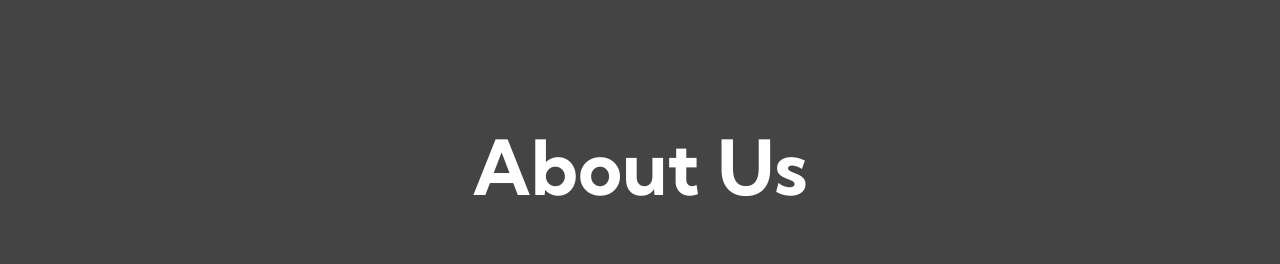
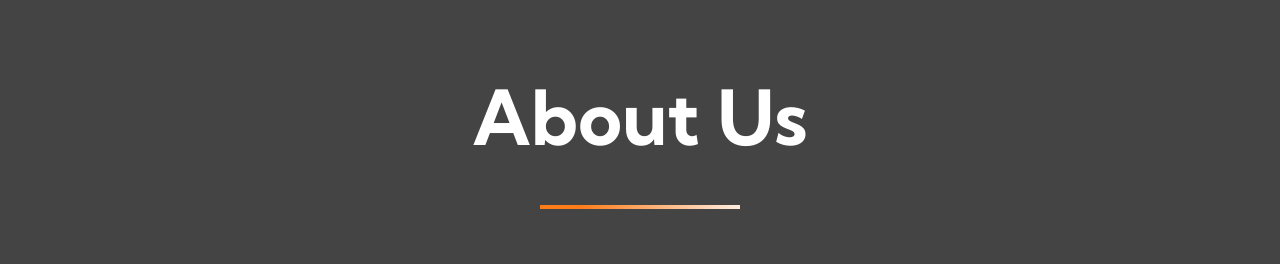
Before and after one commit to danielbrah/e-commerce, a Vue app: page /about in a window 1280 px wide. Shown: the part 239-503 px from the top of the page. Built offline with nearby package versions, Linux system fonts and the light colour scheme.

Commit message:
add line and animation

```diff
--- a/src/assets/sass/pages/about.scss
+++ b/src/assets/sass/pages/about.scss
@@ -6,10 +6,33 @@
     {
         display: grid;
         place-items: center;
-        height: 700px;
+        height: 75vh;
         background: $heroColor;
 
-        h1{margin-top: 112px;}
+        h1
+        {
+            margin-top: 112px;
+            position: relative;
+
+            &::after
+            {
+                content: '';
+                width: 100%;
+                height: 100%;
+                background: linear-gradient(to right, map-get($orange, 'normal') 20%, map-get($orange, 'pale'));
+                background-size: 0% 4px;
+                background-repeat: no-repeat;
+                background-position: bottom center;
+                position: absolute;
+                top: 45px;
+                left: 0;
+                animation: line 1s ease forwards;
+
+                @keyframes line {
+                    100%{background-size: 60% 4px;}
+                }
+            }
+        }
     }
 
     &__content
```
